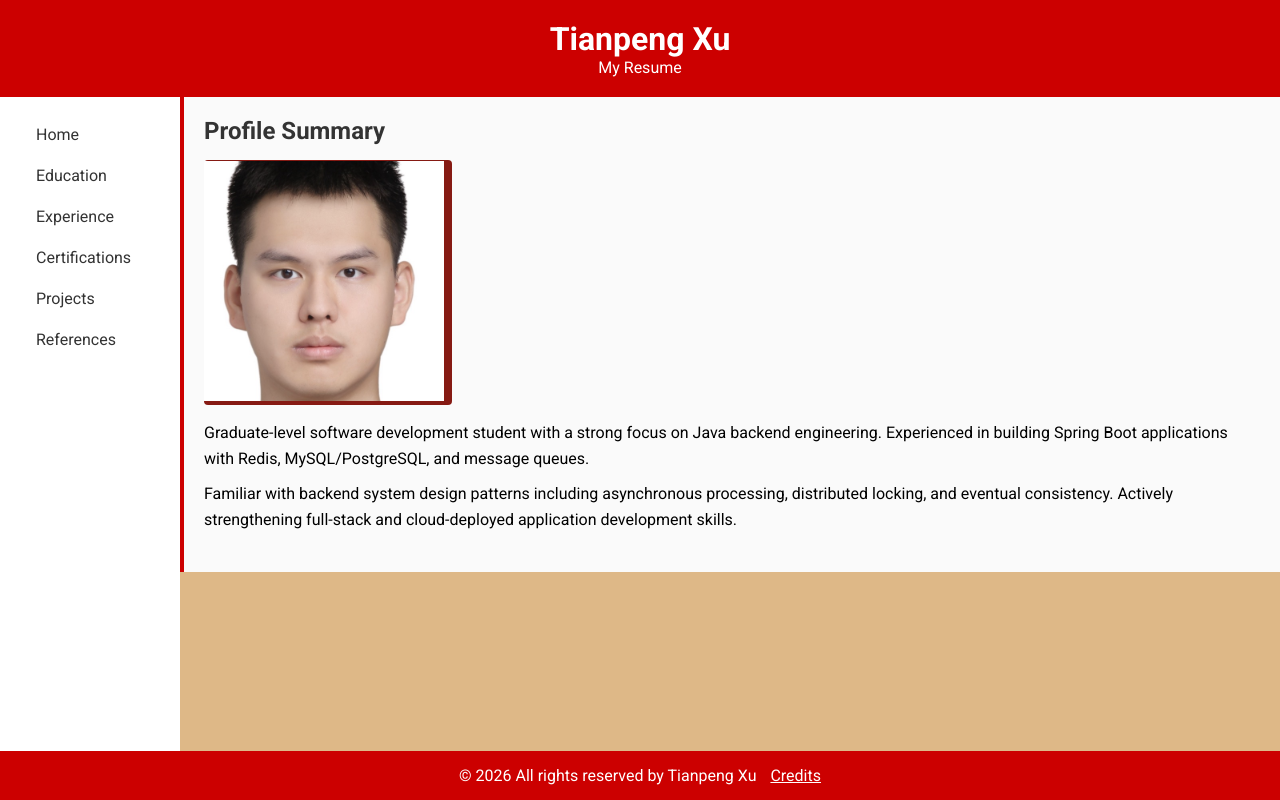
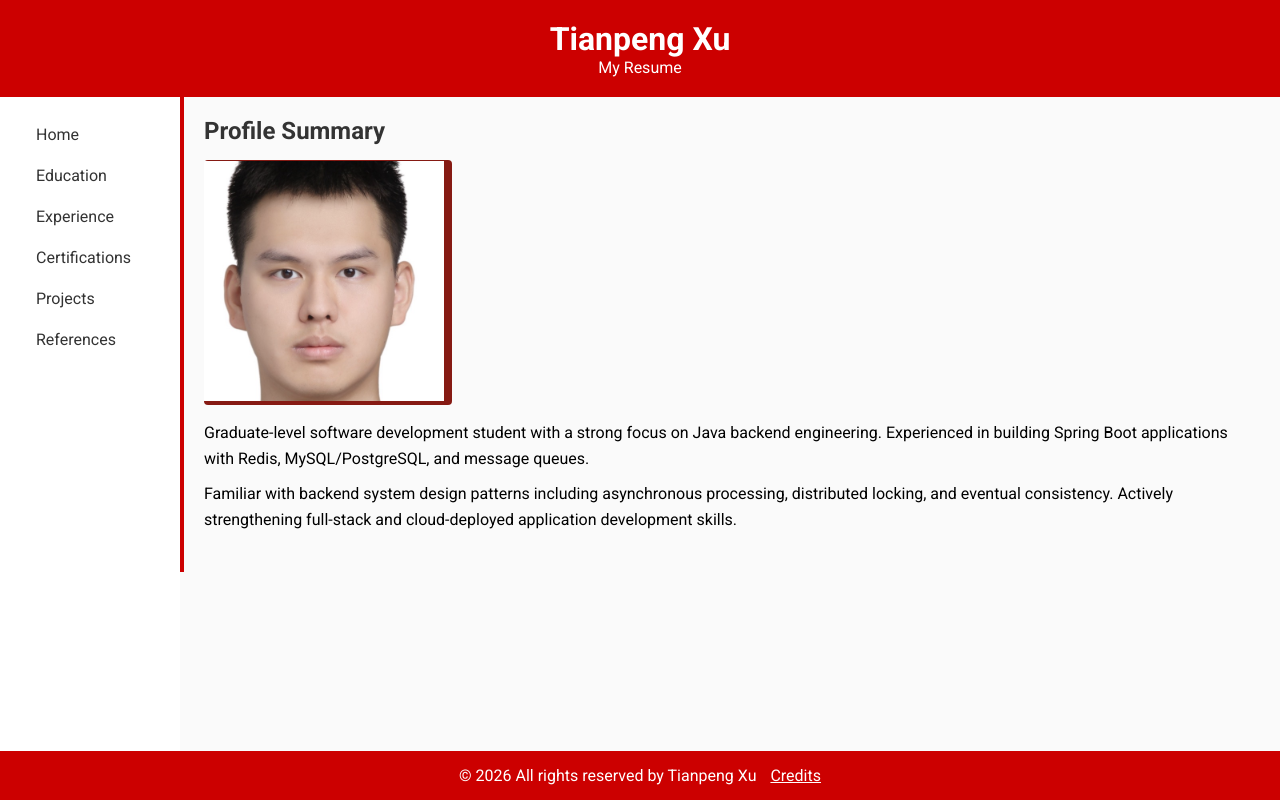
Before and after one commit to xtp111/mp-3, a React (Vite) app: page / in a window 1280 px wide. Built offline with nearby package versions, Linux system fonts and the light colour scheme; the HTML template or start-up script is replaced by a standard one.

Commit message:
first submit

```diff
--- a/src/App.tsx
+++ b/src/App.tsx
@@ -21,7 +21,7 @@ const StyledWrapper = styled.div`
     flex: 1;
     display: flex;
     flex-direction: column;
-    min-height: 100vh;
+    min-height: 100vh
 `;
 
 const StyledContainer = styled.div`
@@ -38,6 +38,7 @@ const StyledContainer = styled.div`
 const StyledMain = styled.div`
     flex: 1;
     min-width: 0;
+    background-color: #fafafa
 `;
 
 function Root() {
```
